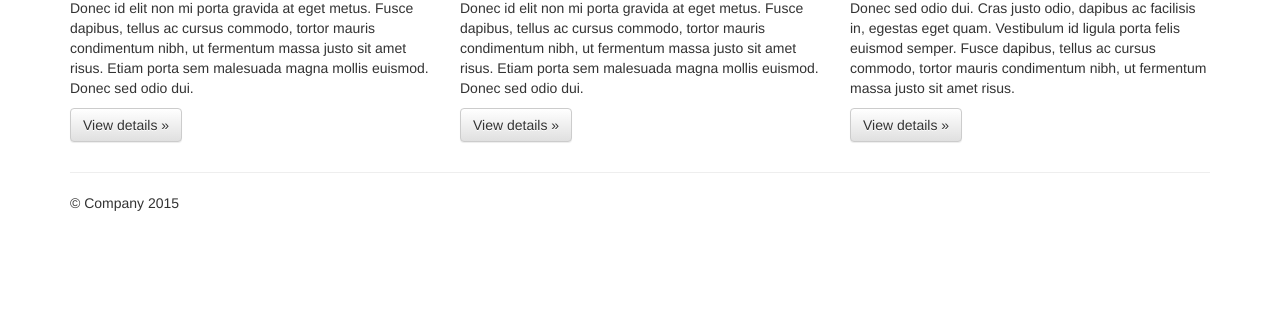
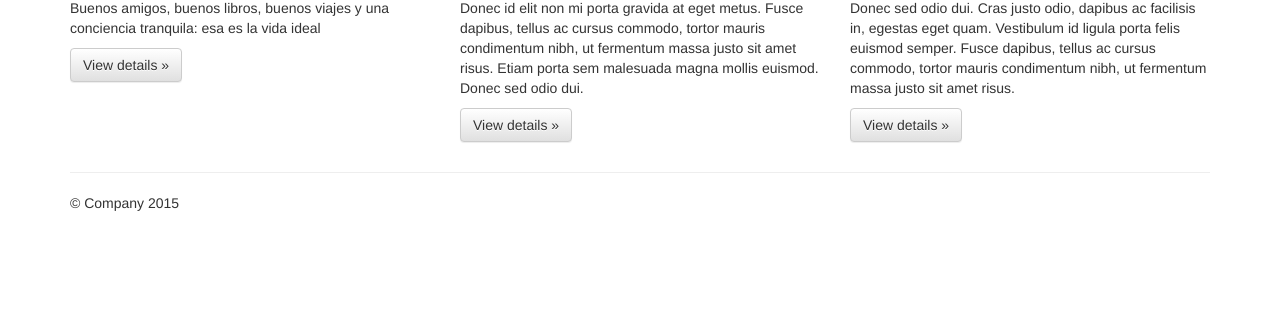
Before and after one commit to cleivan2023/Trabajo2_Carol_Leiva, a plain HTML site: page index.html in a window 1280 px wide. Shown: the part 476-800 px from the top of the page. Drawn offline with nearby package versions, Linux system fonts and the light colour scheme.

Commit message:
Se actualiza template del proyecto. Se modifica mensaje del Heading para informacion tarea2

```diff
--- a/index.html
+++ b/index.html
@@ -66,7 +66,7 @@
       <div class="row">
         <div class="col-md-4">
           <h2>Mark Twain</h2>
-          <p>Donec id elit non mi porta gravida at eget metus. Fusce dapibus, tellus ac cursus commodo, tortor mauris condimentum nibh, ut fermentum massa justo sit amet risus. Etiam porta sem malesuada magna mollis euismod. Donec sed odio dui. </p>
+          <p>Buenos amigos, buenos libros, buenos viajes y una conciencia tranquila: esa es la vida ideal</p>
           <p><a class="btn btn-default" href="#" role="button">View details &raquo;</a></p>
         </div>
         <div class="col-md-4">
```
